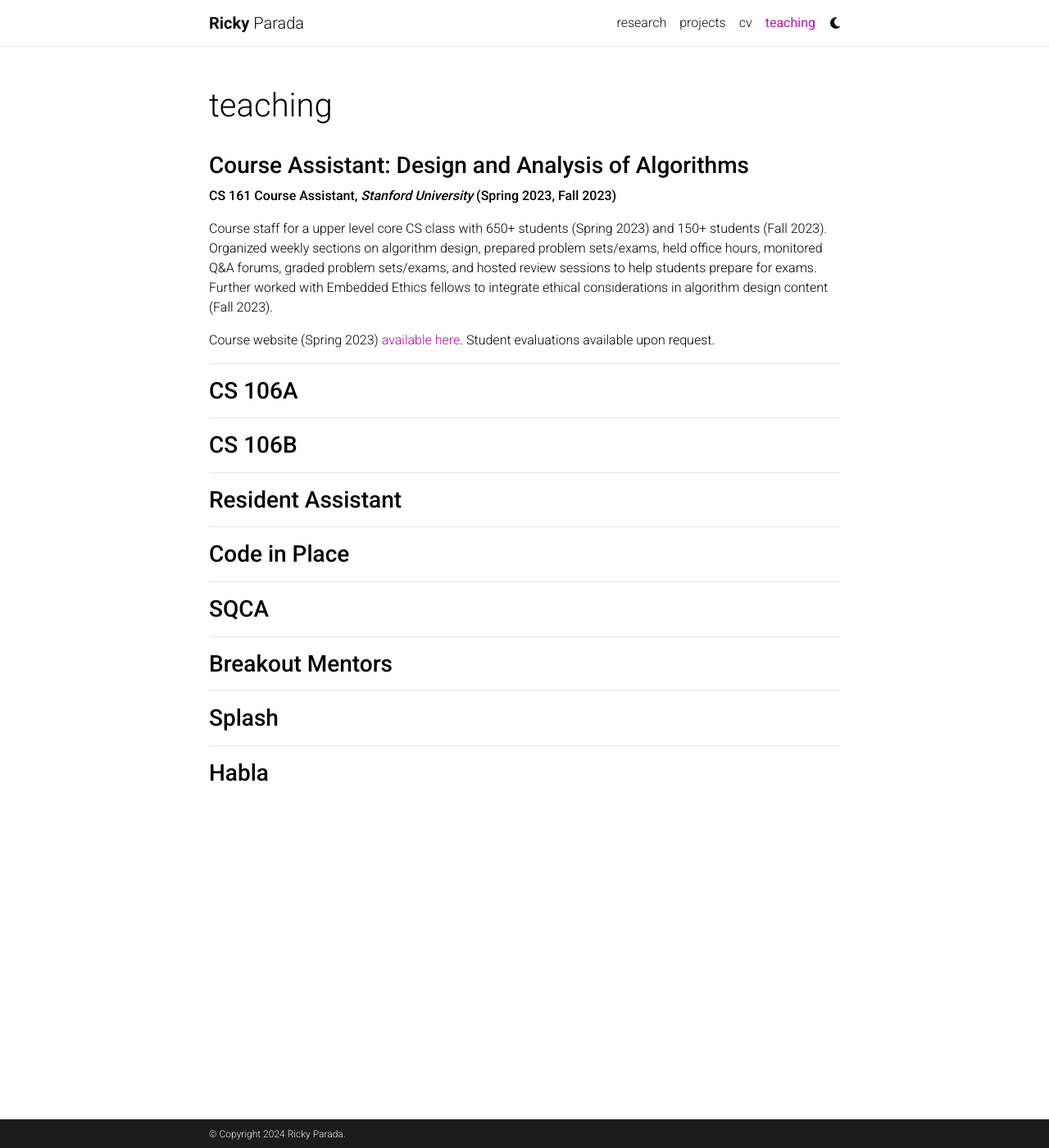
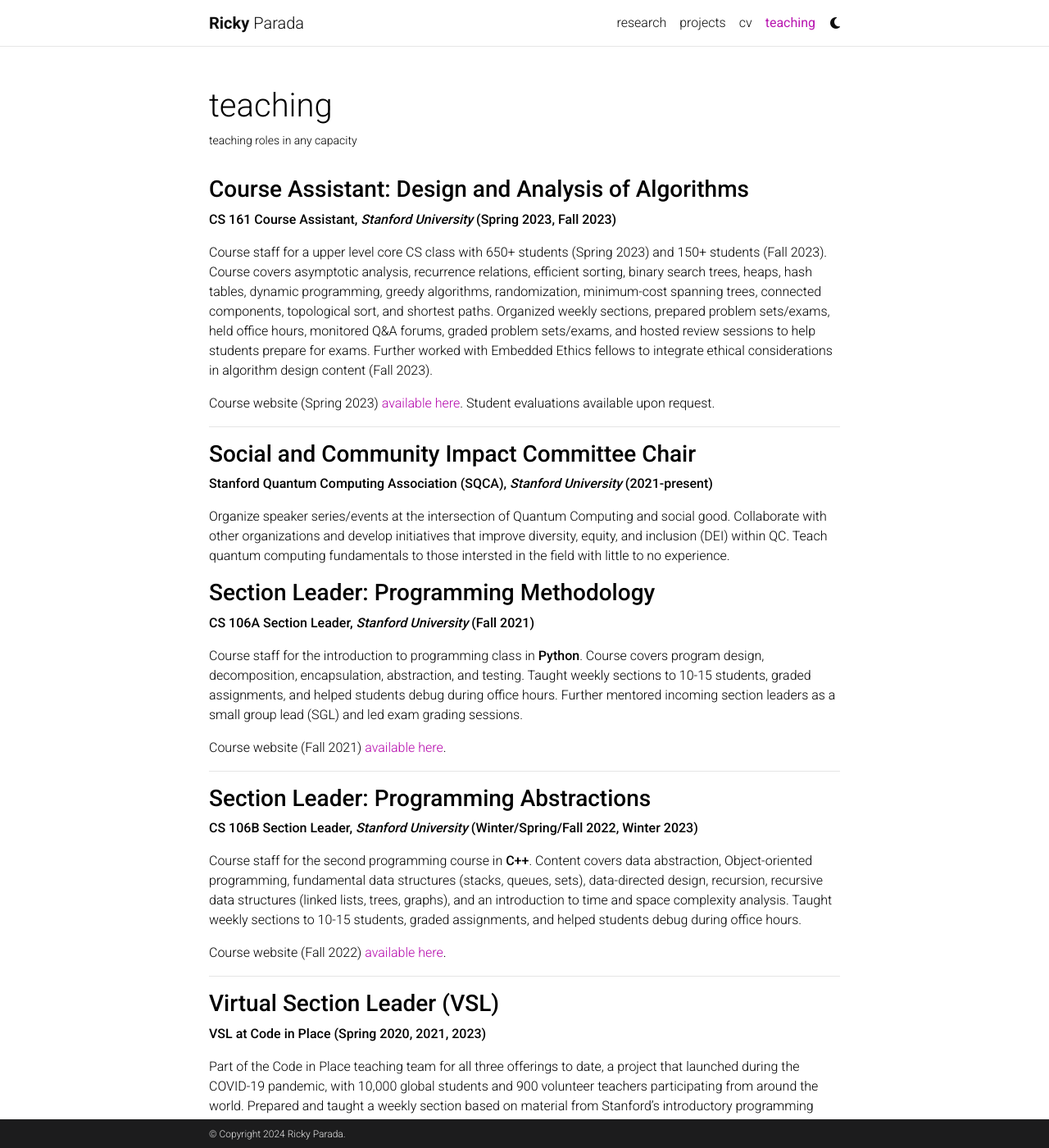
Before and after one commit to rickyparada/rickyparada.github.io, a Jekyll site: the page built from _pages/teaching.md, in a window 1280 px wide and 1400 px high. Shown: the whole window at 82% size. Built offline with Jekyll 4.4.1, drawn with Linux system fonts in a browser that asks for light colours; comment, search, counter and statistics services are not loaded; a style sheet for code colours, icons or effects is not loaded; some of the changed text lies outside the part shown.

Commit message:
update teaching.md

```diff
--- a/_pages/teaching.md
+++ b/_pages/teaching.md
@@ -4,44 +4,57 @@ permalink: /teaching/
 title: teaching
 nav: true
 nav_order: 6
+description: teaching roles in any capacity
 ---
 
 ### **Course Assistant: Design and Analysis of Algorithms**
 
 **CS 161 Course Assistant, *Stanford University* (Spring 2023, Fall 2023)**
 
-Course staff for a upper level core CS class with 650+ students (Spring 2023) and 150+ students (Fall 2023). Organized weekly sections on algorithm design, prepared problem sets/exams, held office hours, monitored Q&A forums, graded problem sets/exams, and hosted review sessions to help students prepare for exams. Further worked with Embedded Ethics fellows to integrate ethical considerations in algorithm design content (Fall 2023).
+Course staff for a upper level core CS class with 650+ students (Spring 2023) and 150+ students (Fall 2023). Course covers asymptotic analysis, recurrence relations, efficient sorting, binary search trees, heaps, hash tables, dynamic programming, greedy algorithms, randomization, minimum-cost spanning trees, connected components, topological sort, and shortest paths. Organized weekly sections, prepared problem sets/exams, held office hours, monitored Q&A forums, graded problem sets/exams, and hosted review sessions to help students prepare for exams. Further worked with Embedded Ethics fellows to integrate ethical considerations in algorithm design content (Fall 2023).
 
 Course website (Spring 2023) [available here](https://web.stanford.edu/class/archive/cs/cs161/cs161.1236/index.html){:target="_blank"}. Student evaluations available upon request.
 
 ---
 
-### **CS 106A**
+### **Social and Community Impact Committee Chair**
+
+**Stanford Quantum Computing Association (SQCA), *Stanford University* (2021-present)**
+
+Organize speaker series/events at the intersection of Quantum Computing and social good. Collaborate with other organizations and develop initiatives that improve diversity, equity, and inclusion (DEI) within QC. Teach quantum computing fundamentals to those intersted in the field with little to no experience.
+
+### **Section Leader: Programming Methodology**
+
+**CS 106A Section Leader, *Stanford University* (Fall 2021)**
+
+Course staff for the introduction to programming class in **Python**. Course covers program design, decomposition, encapsulation, abstraction, and testing. Taught weekly sections to 10-15 students, graded assignments, and helped students debug during office hours. Further mentored incoming section leaders as a small group lead (SGL) and led exam grading sessions.
+
+Course website (Fall 2021) [available here](https://web.stanford.edu/class/archive/cs/cs106a/cs106a.1222/){:target="_blank"}.
 
 ---
 
-### **CS 106B**
+### **Section Leader: Programming Abstractions**
+
+**CS 106B Section Leader, *Stanford University* (Winter/Spring/Fall 2022, Winter 2023)**
+
+Course staff for the second programming course in **C++**. Content covers data abstraction, Object-oriented programming, fundamental data structures (stacks, queues, sets), data-directed design, recursion, recursive data structures (linked lists, trees, graphs), and an introduction to time and space complexity analysis. Taught weekly sections to 10-15 students, graded assignments, and helped students debug during office hours.
+
+Course website (Fall 2022) [available here](https://web.stanford.edu/class/archive/cs/cs106b/cs106b.1232/){:target="_blank"}.
+
+---
+
+### **Virtual Section Leader (VSL)**
+
+**VSL at Code in Place (Spring 2020, 2021, 2023)**
+
+Part of the Code in Place teaching team for all three offerings to date, a project that launched during the COVID-19 pandemic, with 10,000 global students and 900 volunteer teachers participating from around the world. Prepared and taught a weekly section based on material from Stanford’s introductory programming course, CS106A. Gave weekly feedback on student assignment submissions, led workshops and training sessions for new VSLs (2021).
+
+Website [available here](https://codeinplace.stanford.edu/){:target="_blank"}.
 
 ---
 
 ### **Resident Assistant**
 
----
+**Resident Assistant, *Stanford University* (September 2021 - June 2023)**
 
-### **Code in Place**
-
----
-
-### **SQCA**
-
----
-
-### **Breakout Mentors**
-
----
-
-### **Splash**
-
----
-
-### **Habla**
+Managed 88 ethnically diverse all frosh (2021-2022) and upper class (2022-2023) undergrads, budgeted dorm funds as house treasurer (2022-2023), and planned kickass events to Yosemite, Disneyland, etc. Taught Frosh 101, an introductory course focused on easing the 1st year transition to life at Stanford (Fall 2021).
```
Also changed, not shown: _pages/projects.md (+1 -1 lines).
